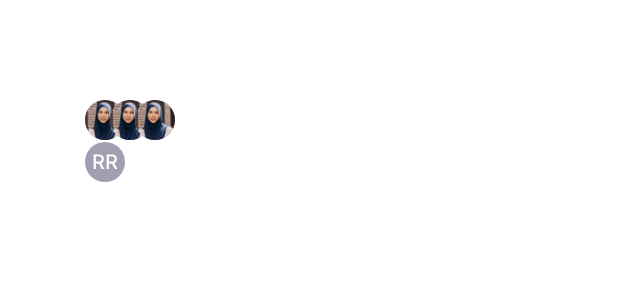
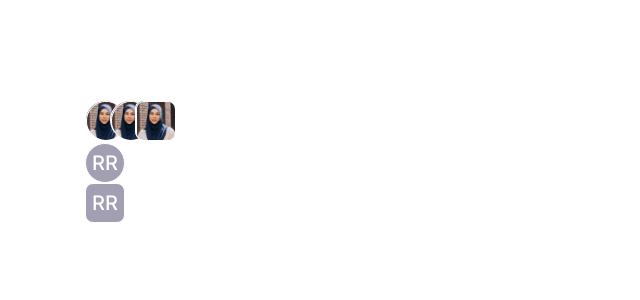
Before and after one commit to rukshonarad/projectify-app-ui, a React (Create React App) app: page / in a window 1280 px wide. Shown: the top 300 px of the page, without its empty margins (0-640 px from the left). Built offline with nearby package versions, Linux system fonts and the light colour scheme.

Commit message:
Add styles to avatar component

```diff
--- a/src/App.tsx
+++ b/src/App.tsx
@@ -7,10 +7,26 @@ const App = () => {
             <Avatar shape="circle" type="photo" size="lg" imageUrl={muslimGirl}>
                 Rukhshona Radjabova
             </Avatar>
-            <Avatar shape="circle" type="photo" size="lg" imageUrl={muslimGirl}>
+            <Avatar
+                shape="circle"
+                type="photo"
+                size="lg"
+                imageUrl={muslimGirl}
+                onClick={() => {
+                    alert("Hello");
+                }}
+            >
                 Rukhshona Radjabova
             </Avatar>
-            <Avatar shape="circle" type="photo" size="lg" imageUrl={muslimGirl}>
+            <Avatar
+                shape="rounded"
+                type="photo"
+                size="lg"
+                imageUrl={muslimGirl}
+                onClick={() => {
+                    alert("Hello");
+                }}
+            >
                 Rukhshona Radjabova
             </Avatar>
             <br></br>
@@ -19,6 +35,21 @@ const App = () => {
                 type="initial"
                 size="lg"
                 imageUrl={muslimGirl}
+                onClick={() => {
+                    alert("Hello");
+                }}
+            >
+                Rukhshona Radjabova
+            </Avatar>
+            <br />
+            <Avatar
+                shape="rounded"
+                type="initial"
+                size="lg"
+                imageUrl={muslimGirl}
+                onClick={() => {
+                    alert("Hello");
+                }}
             >
                 Rukhshona Radjabova
             </Avatar>
--- a/src/design-system/Avatars/Avatar.css
+++ b/src/design-system/Avatars/Avatar.css
@@ -10,6 +10,7 @@
     /* padding: 0 var(--space-16); */
     margin-left: -15px;
     background-color: var(--jaguar-400);
+    border: 1px solid white;
 }
 
 .avatar-small {
@@ -52,18 +53,21 @@
 }
 /* image  */
 .avatar-small img {
+    border: 1px solid white;
     object-fit: cover;
     height: var(--space-24);
     width: var(--space-24);
 }
 
 .avatar-medium img {
+    border: 1px solid white;
     object-fit: cover;
     height: var(--space-36);
     width: var(--space-36);
 }
 
 .avatar-large img {
+    border: 1px solid white;
     object-fit: cover;
     height: var(--space-40);
     width: var(--space-40);
```
